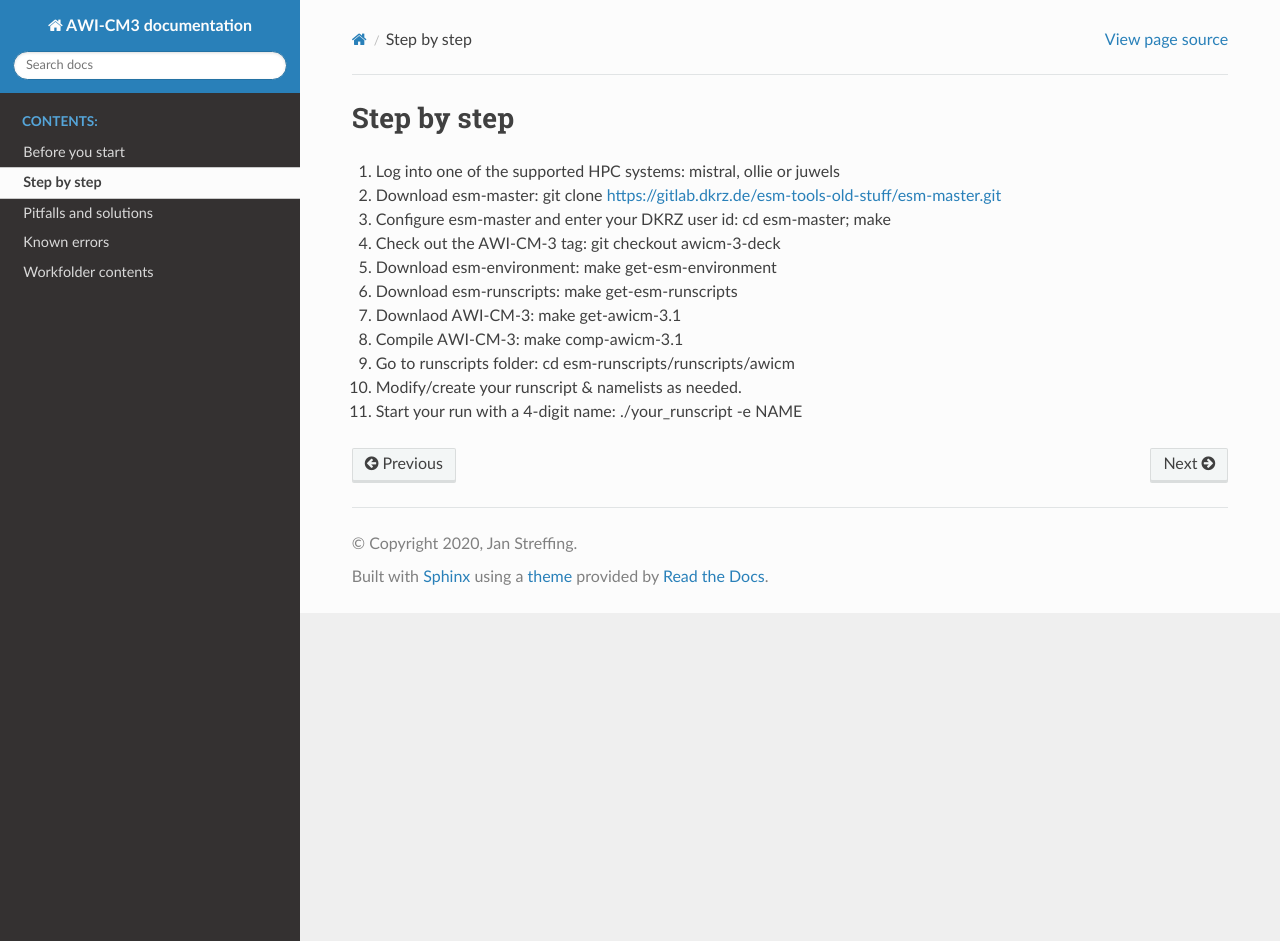
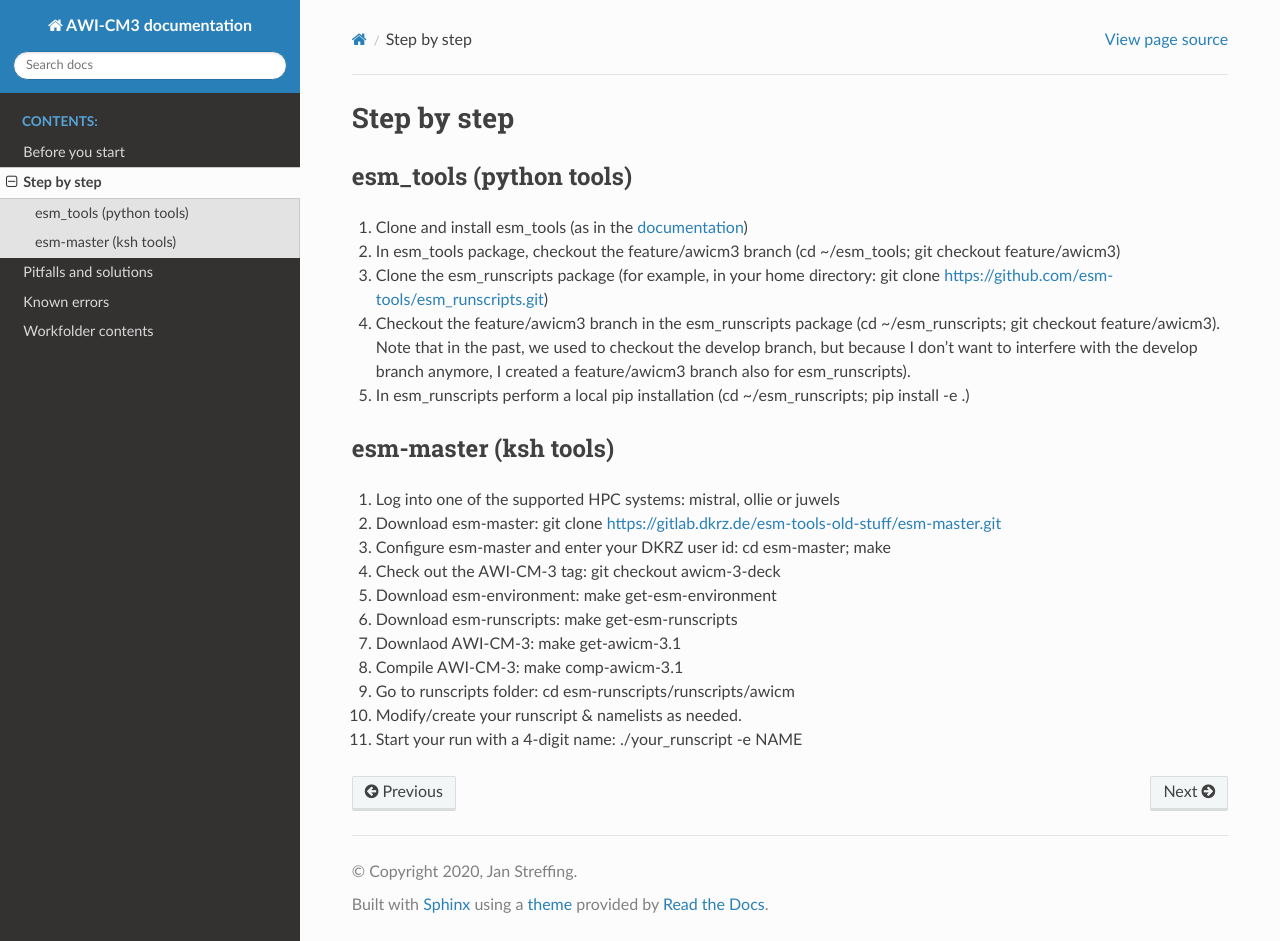
Before and after one commit to AWI-ESM/documentation_AWI-CM3, a Sphinx documentation site: the page built from source/quickstart.rst, in a window 1280 px wide and 941 px high. Built offline with Sphinx 7.4.7 and the Read the Docs theme 2.0.0, drawn with Linux system fonts in a browser that asks for light colours.

Commit message:
Update quickstart.rst
adding first version of python tools guide

```diff
--- a/source/quickstart.rst
+++ b/source/quickstart.rst
@@ -2,6 +2,21 @@
 
 Step by step
 ************
+
+########################
+esm_tools (python tools)
+########################
+
+1. Clone and install esm_tools (as in the `documentation <https://esm-tools.readthedocs.io/>`__)
+2. In esm_tools package, checkout the feature/awicm3 branch (cd ~/esm_tools; git checkout feature/awicm3)
+3. Clone the esm_runscripts package (for example, in your home directory: git clone https://github.com/esm-tools/esm_runscripts.git)
+4. Checkout the feature/awicm3 branch in the esm_runscripts package (cd ~/esm_runscripts; git checkout feature/awicm3). Note that in the past, we used to checkout the develop branch, but because I don't want to interfere with the develop branch anymore, I created a feature/awicm3 branch also for esm_runscripts).
+5. In esm_runscripts perform a local pip installation (cd ~/esm_runscripts; pip install -e .)
+
+######################
+esm-master (ksh tools)
+######################
+
 1. Log into one of the supported HPC systems: mistral, ollie or juwels
 2. Download esm-master: git clone https://gitlab.dkrz.de/esm-tools-old-stuff/esm-master.git
 3. Configure esm-master and enter your DKRZ user id: cd esm-master; make
```
